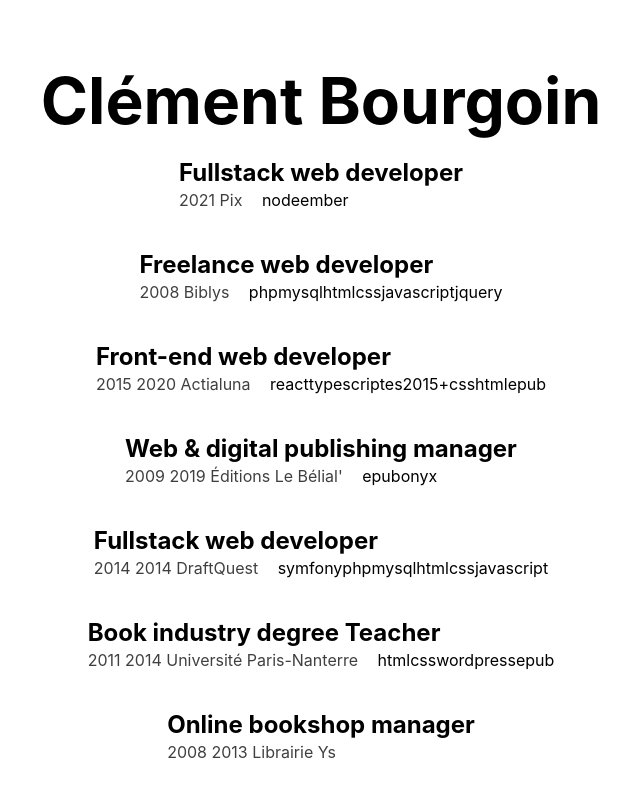
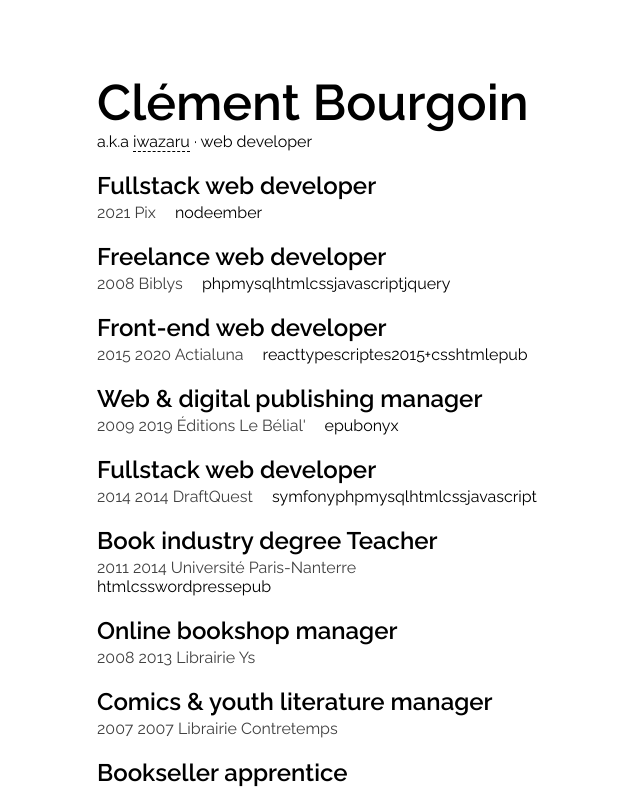
Before and after one commit to clemlatz/clemlatz.dev, a Next.js app: page / in a window 1280 px wide. Shown: the top 791 px of the page, without its empty margins (319-959 px from the left). Built offline with nearby package versions, Linux system fonts and the light colour scheme.

Commit message:
feat: add Layout component

```diff
--- /dev/null
+++ b/components/Layout.module.css
@@ -0,0 +1,14 @@
+.container {
+  padding: 16px;
+  margin: 32px auto;
+  max-width: 480px;
+}
+
+.title {
+  font-size: 5rem;
+  margin: 0.5em 0 0;
+}
+
+.title a {
+  border: 0;
+}
--- /dev/null
+++ b/components/Layout.tsx
@@ -0,0 +1,35 @@
+import React from 'react';
+import styles from './Layout.module.css';
+import Head from 'next/head';
+import Link from 'next/link';
+
+const Layout: React.FC = ({ children }) => {
+  return (
+    <div className={styles.container}>
+      <Head>
+        <title>Clément Bourgoin · web developer</title>
+        <link
+          rel="icon"
+          type="image/png"
+          href="/icons/favicon-32x32.png"
+          sizes="32x32"
+        />
+      </Head>
+      <header>
+        <h1 className={styles.title}>
+          <Link href="/">Clément Bourgoin</Link>
+        </h1>
+        <div className={styles.tagline}>
+          a.k.a{' '}
+          <a href="https://github.com/iwazaru" target="_blank" rel="noreferrer">
+            iwazaru
+          </a>{' '}
+          · web developer
+        </div>
+      </header>
+      <main>{children}</main>
+    </div>
+  );
+};
+
+export default Layout;
--- a/pages/index.tsx
+++ b/pages/index.tsx
@@ -1,8 +1,7 @@
-import type {NextPage} from 'next'
-import Head from 'next/head'
-import styles from '../styles/Home.module.css'
+import type { NextPage } from 'next';
 import experiences, { ExperienceType } from '../data/experiences';
 import Experience from '../components/Experience';
+import Layout from '../components/Layout';
 
 type HomeProps = {
   experiences: ExperienceType[];
@@ -10,25 +9,13 @@ type HomeProps = {
 
 const Home: NextPage<HomeProps> = ({ experiences }) => {
   return (
-    <div className={styles.container}>
-      <Head>
-        <title>Clément Bourgoin · web developer</title>
-        <meta name="description" content="Generated by create next app" />
-        <link rel="icon" type="image/png" href="/icons/favicon-32x32.png" sizes="32x32"/>
-      </Head>
-
-      <main className={styles.main}>
-        <h1 className={styles.title}>
-          Clément Bourgoin
-        </h1>
-
-        {experiences.map((experience: ExperienceType) => {
-          return <Experience key={experience.slug} experience={experience}/>
-        })}
-      </main>
-    </div>
-  )
-}
+    <Layout>
+      {experiences.map((experience: ExperienceType) => {
+        return <Experience key={experience.slug} experience={experience} />;
+      })}
+    </Layout>
+  );
+};
 
 export async function getStaticProps() {
   return {
--- a/styles/Home.module.css
+++ /dev/null
@@ -1,116 +0,0 @@
-.container {
-  padding: 0 2rem;
-}
-
-.main {
-  min-height: 100vh;
-  padding: 4rem 0;
-  flex: 1;
-  display: flex;
-  flex-direction: column;
-  justify-content: center;
-  align-items: center;
-}
-
-.footer {
-  display: flex;
-  flex: 1;
-  padding: 2rem 0;
-  border-top: 1px solid #eaeaea;
-  justify-content: center;
-  align-items: center;
-}
-
-.footer a {
-  display: flex;
-  justify-content: center;
-  align-items: center;
-  flex-grow: 1;
-}
-
-.title a {
-  color: #0070f3;
-  text-decoration: none;
-}
-
-.title a:hover,
-.title a:focus,
-.title a:active {
-  text-decoration: underline;
-}
-
-.title {
-  margin: 0;
-  line-height: 1.15;
-  font-size: 4rem;
-}
-
-.title,
-.description {
-  text-align: center;
-}
-
-.description {
-  margin: 4rem 0;
-  line-height: 1.5;
-  font-size: 1.5rem;
-}
-
-.code {
-  background: #fafafa;
-  border-radius: 5px;
-  padding: 0.75rem;
-  font-size: 1.1rem;
-  font-family: Menlo, Monaco, Lucida Console, Liberation Mono, DejaVu Sans Mono,
-    Bitstream Vera Sans Mono, Courier New, monospace;
-}
-
-.grid {
-  display: flex;
-  align-items: center;
-  justify-content: center;
-  flex-wrap: wrap;
-  max-width: 800px;
-}
-
-.card {
-  margin: 1rem;
-  padding: 1.5rem;
-  text-align: left;
-  color: inherit;
-  text-decoration: none;
-  border: 1px solid #eaeaea;
-  border-radius: 10px;
-  transition: color 0.15s ease, border-color 0.15s ease;
-  max-width: 300px;
-}
-
-.card:hover,
-.card:focus,
-.card:active {
-  color: #0070f3;
-  border-color: #0070f3;
-}
-
-.card h2 {
-  margin: 0 0 1rem 0;
-  font-size: 1.5rem;
-}
-
-.card p {
-  margin: 0;
-  font-size: 1.25rem;
-  line-height: 1.5;
-}
-
-.logo {
-  height: 1em;
-  margin-left: 0.5rem;
-}
-
-@media (max-width: 600px) {
-  .grid {
-    width: 100%;
-    flex-direction: column;
-  }
-}
--- a/styles/globals.css
+++ b/styles/globals.css
@@ -1,14 +1,26 @@
-html,
+@import url('https://fonts.googleapis.com/css2?family=Raleway:wght@400;600&display=swap');
+
+html {
+  font-size: 62.5%;
+}
+
 body {
   padding: 0;
   margin: 0;
-  font-family: -apple-system, BlinkMacSystemFont, Segoe UI, Roboto, Oxygen,
-    Ubuntu, Cantarell, Fira Sans, Droid Sans, Helvetica Neue, sans-serif;
+  font-family: 'Raleway', -apple-system, BlinkMacSystemFont, Segoe UI, Roboto,
+    Oxygen, Ubuntu, Cantarell, Fira Sans, Droid Sans, Helvetica Neue, sans-serif;
+  font-size: 1.6rem;
 }
 
 a {
-  color: inherit;
+  border-bottom: 1px dashed #000;
+  color: #000;
   text-decoration: none;
+  transition: color 150ms;
+}
+
+a:hover {
+  color: #f60;
 }
 
 * {
```
